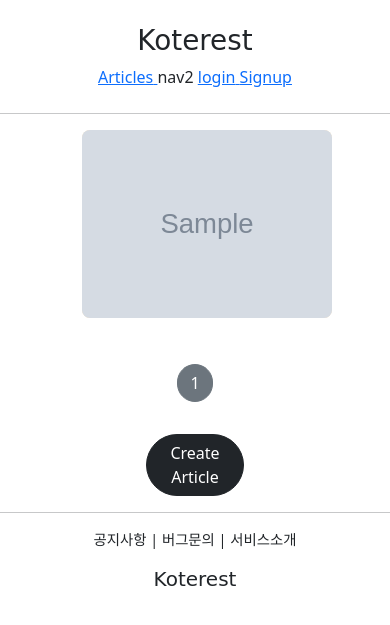
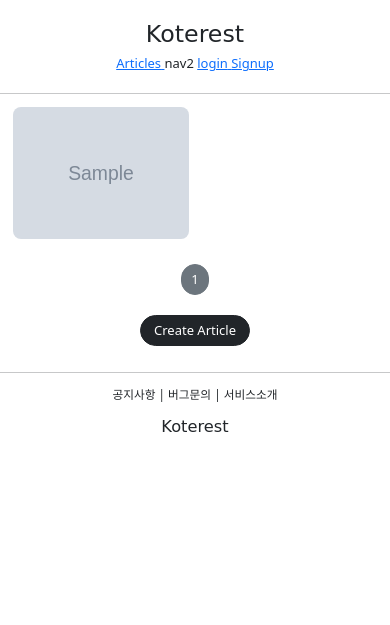
Before and after one commit to Kogoon/Koterest, a Django app: page /articles/list/ in a window 390 px wide. Shown: the top 625 px of the page. Run offline with Django 4.2, Linux system fonts and the light colour scheme; tables that the repository leaves empty hold one stand-in row (values such as "Sample post"); grey boxes marked "Sample" are stand-in pictures; some libraries are stand-ins or nearby versions; some web fonts are replaced.

Commit message:
[Update] Mobile Responsive Layout

```diff
--- a/articleapp/templates/articleapp/list.html
+++ b/articleapp/templates/articleapp/list.html
@@ -3,9 +3,18 @@
 
 {% block content %}
     <style>
+
+        .container {
+            padding: 0;
+            margin: 0 auto;
+        }
+
+        .container a {
+            width: 45%;
+            max-width: 250px;
+        }
+
         .container div {
-          width: 250px;
-          background-color: antiquewhite;
           display: flex;
           justify-content: center;
           align-items: center;
@@ -39,7 +48,7 @@
     {% include 'snippets/pagination.html' with page_obj=page_obj %}
 
     <div style="text-align: center">
-        <a href="{% url 'articleapp:create' %}" class="btn btn-dark rounded-pill col-3 mt-3">
+        <a href="{% url 'articleapp:create' %}" class="btn btn-dark rounded-pill mt-2 px-3 mb-3">
             Create Article
         </a>
     </div>
--- a/koterest/settings.py
+++ b/koterest/settings.py
@@ -37,7 +37,8 @@ SECRET_KEY = env('SECRET_KEY')
 # SECURITY WARNING: don't run with debug turned on in production!
 DEBUG = env('DEBUG')
 
-ALLOWED_HOSTS = []
+ALLOWED_HOSTS = ['*']
+# 배포 시에는 신경 써야 하는 설정
 
 
 # Application definition
--- a/static/base.css
+++ b/static/base.css
@@ -24,3 +24,9 @@
     font-family: 'Gugi', cursive;
     margin-top: 1rem
 }
+
+@media screen and (max-width: 500px){
+    html {
+        font-size: 13px;
+    }
+}
--- a/static/js/magicgrid.js
+++ b/static/js/magicgrid.js
@@ -277,7 +277,8 @@ MagicGrid.prototype.listen = function listen () {
 let magicGrid = new MagicGrid({
         container: '.container',
         animate: true,
-        gutter: 30,
+        gutter: 12,
+        // gutter -> 간격
         static: true,
         useMin: true
       });
--- a/templates/head.html
+++ b/templates/head.html
@@ -1,6 +1,7 @@
 {% load static %}
 <head>
     <meta charset="UTF-8">
+    <meta name="viewport" content="width=device-width, initial-scale=1, shrink-to-fit=no">
     <title>Koterest</title>
 
     {#  DEFAULT CSS LINK  #}
```
